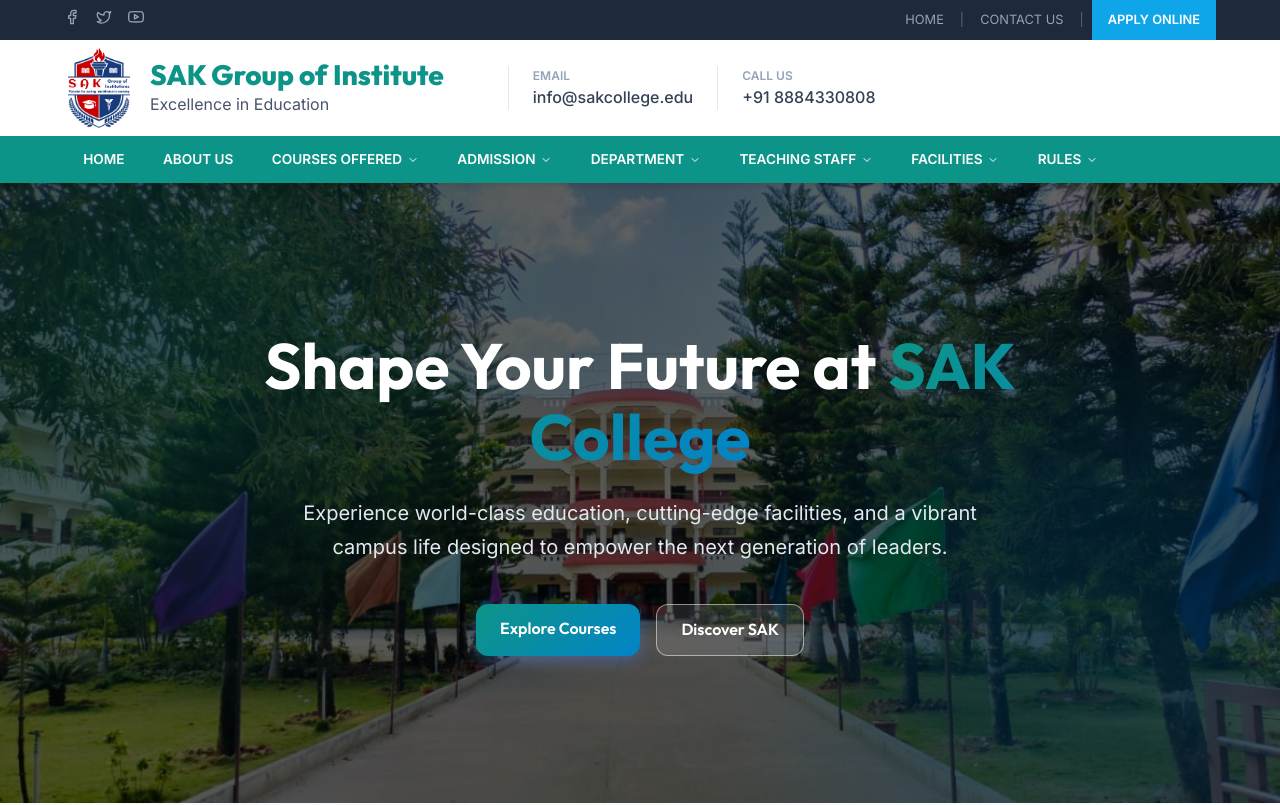
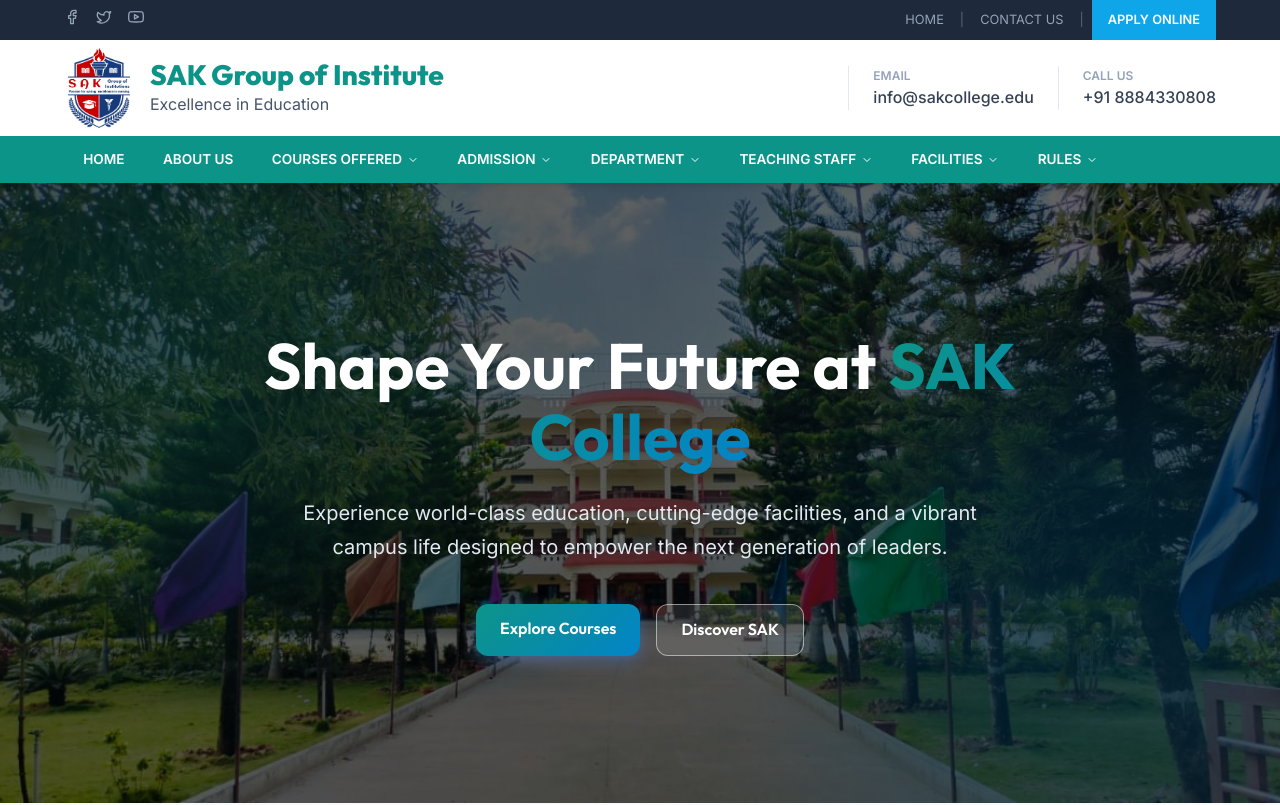
Before and after one commit to PISLIVE/SAK-Institute, a Next.js app in the folder frontend/: page / in a window 1280 px wide. Shown: the top 805 px of the page. Built offline with nearby package versions, Linux system fonts and the light colour scheme.

Commit message:
style: move logo to left and contact info to right

```diff
--- a/frontend/src/components/Navbar.module.css
+++ b/frontend/src/components/Navbar.module.css
@@ -73,8 +73,8 @@
 
 .middleContainer {
   display: flex;
+  justify-content: space-between;
   align-items: center;
-  gap: 4rem;
 }
 
 .logoArea {
```
